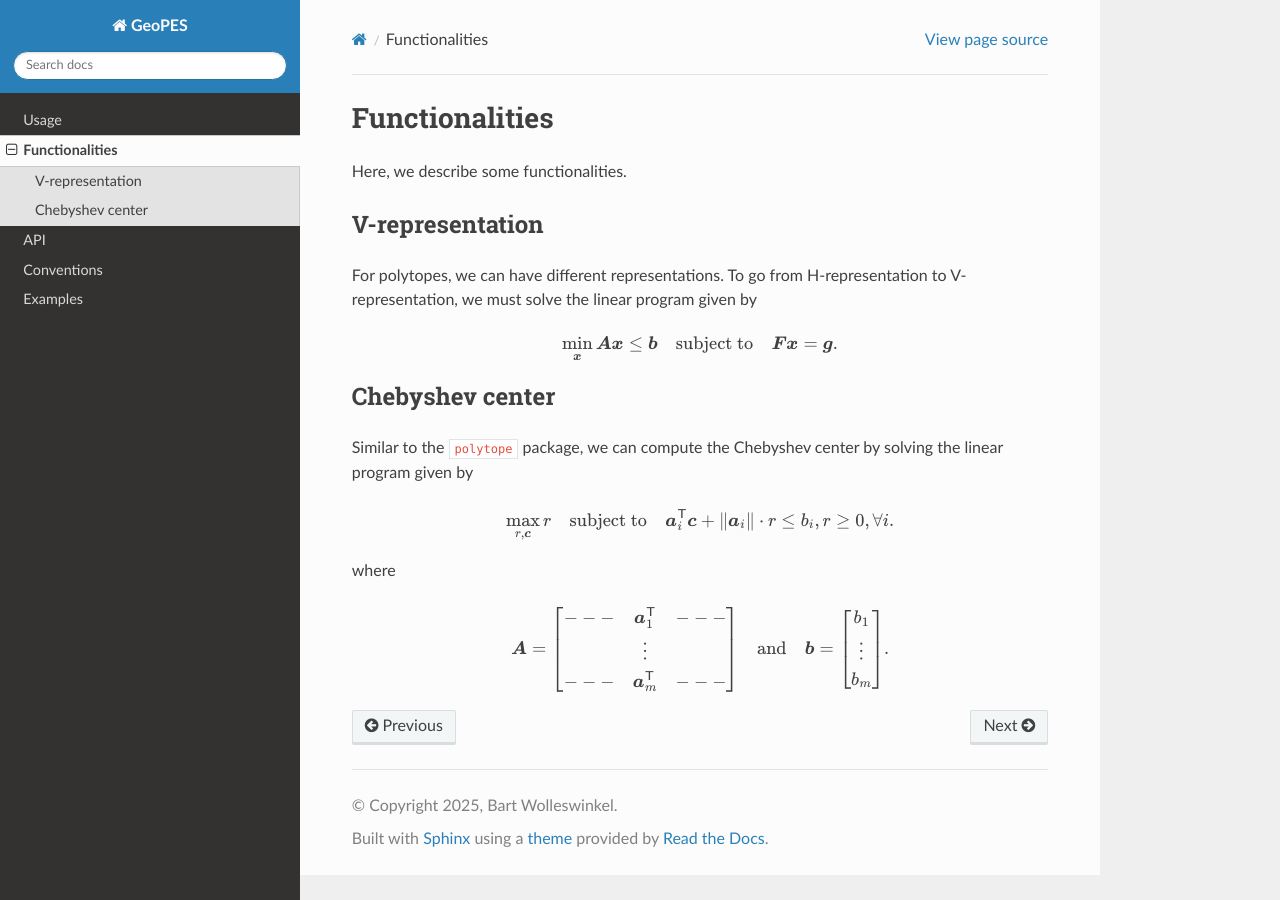
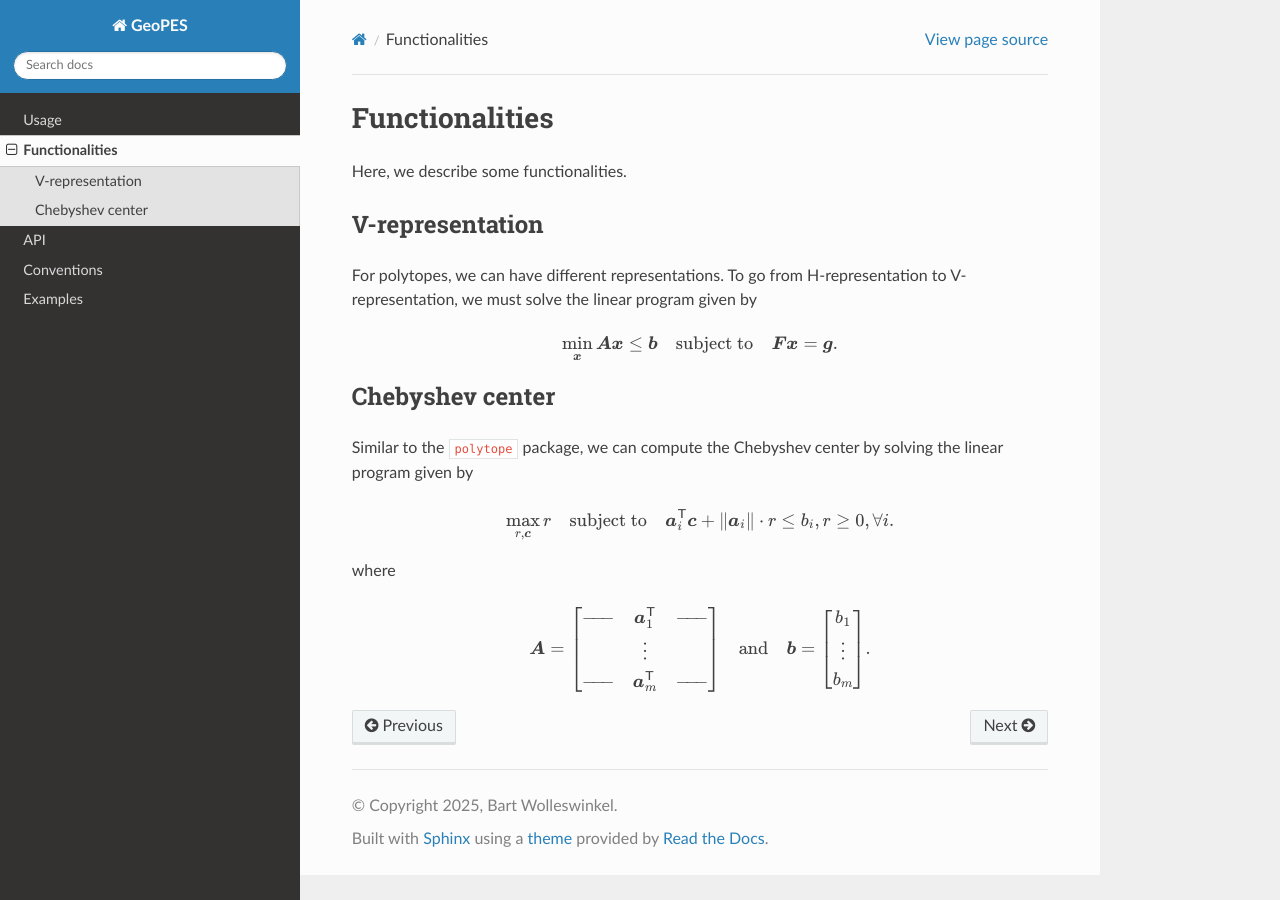
Before and after one commit to bwolleswinkel/geopes, a Sphinx documentation site: the page built from docs/source/functionalities.rst, in a window 1280 px wide. Built offline with Sphinx 7.4.7 and the Read the Docs theme 3.1.0, drawn with Linux system fonts in a browser that asks for light colours.

Commit message:
Replaced triple --- with -\!\!\!-\!\!\!-

```diff
--- a/docs/source/functionalities.rst
+++ b/docs/source/functionalities.rst
@@ -22,4 +22,4 @@ Similar to the ``polytope`` package, we can compute the Chebyshev center by solv
 
 where
 
-.. math:: \boldsymbol{A} = \begin{bmatrix} --- & \boldsymbol{a}_{1}^{\mathsf{T}} & --- \\ & \vdots & \\ --- & \boldsymbol{a}_{m}^{\mathsf{T}} & --- \end{bmatrix} \quad \text{and} \quad \boldsymbol{b} = \begin{bmatrix} b_{1} \\ \vdots \\ b_{m} \end{bmatrix}.
+.. math:: \boldsymbol{A} = \begin{bmatrix} -\!\!\!-\!\!\!- & \boldsymbol{a}_{1}^{\mathsf{T}} & -\!\!\!-\!\!\!- \\ & \vdots & \\ -\!\!\!-\!\!\!- & \boldsymbol{a}_{m}^{\mathsf{T}} & -\!\!\!-\!\!\!- \end{bmatrix} \quad \text{and} \quad \boldsymbol{b} = \begin{bmatrix} b_{1} \\ \vdots \\ b_{m} \end{bmatrix}.
```
